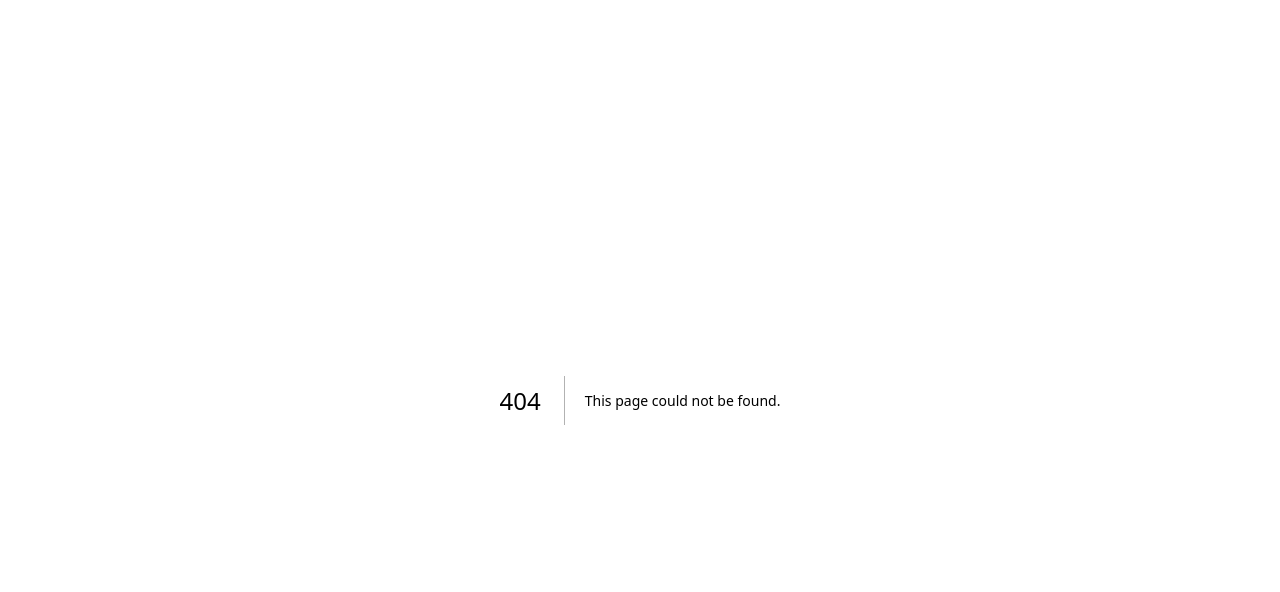
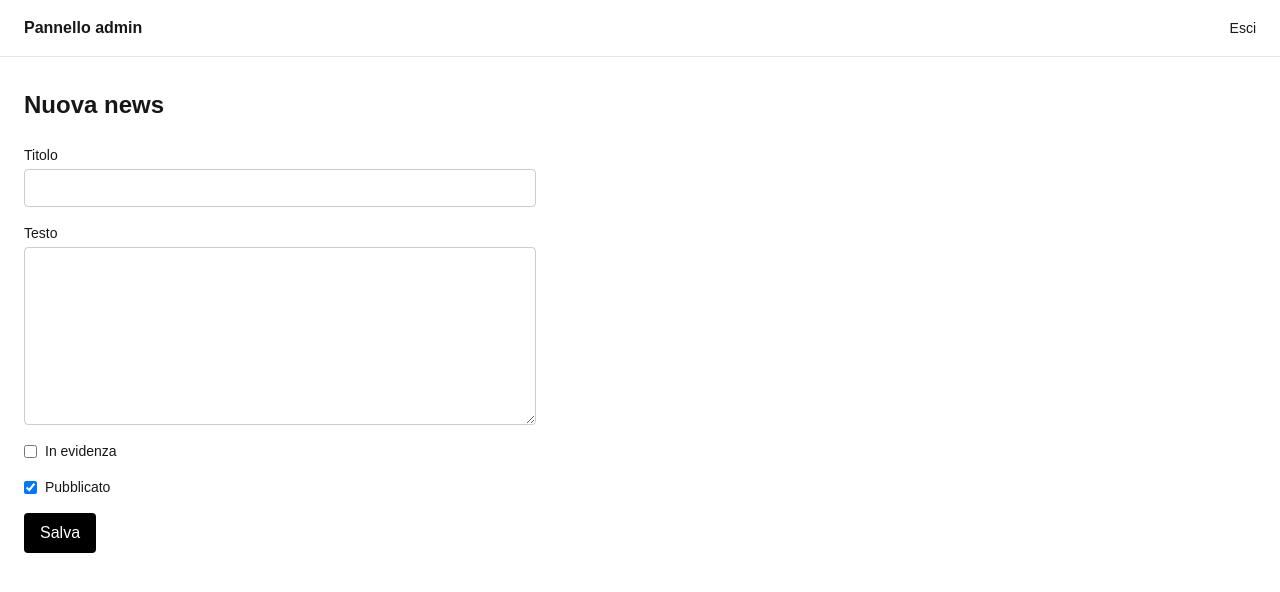
Before and after one commit to davidericca/asd-laspotornese, a Next.js app: page /admin/news/new in a window 1280 px wide. Before the commit this address had no page. Shown: the top 592 px of the page. Built offline with nearby package versions, Linux system fonts and the light colour scheme; no server answers.

Commit message:
Gestione news nel pannello admin
CRUD completo per le news (elenco, crea, modifica, elimina) e pagina
pubblica News collegata ai dati reali. Testato end-to-end.

```diff
--- /dev/null
+++ b/src/actions/news.ts
@@ -0,0 +1,48 @@
+"use server";
+
+import { revalidatePath } from "next/cache";
+import { redirect } from "next/navigation";
+import { getServerSupabase } from "@/lib/supabase/server";
+import { slugify } from "@/lib/utils";
+
+function readNewsFields(formData: FormData) {
+  const title = String(formData.get("title") ?? "").trim();
+  return {
+    title,
+    slug: slugify(title),
+    body: String(formData.get("body") ?? ""),
+    featured: formData.get("featured") === "on",
+    published: formData.get("published") === "on",
+  };
+}
+
+export async function createNews(formData: FormData) {
+  const supabase = await getServerSupabase();
+  const fields = readNewsFields(formData);
+
+  const { error } = await supabase.from("news").insert(fields);
+  if (error) throw new Error(error.message);
+
+  revalidatePath("/news");
+  redirect("/admin/news");
+}
+
+export async function updateNews(id: string, formData: FormData) {
+  const supabase = await getServerSupabase();
+  const fields = readNewsFields(formData);
+
+  const { error } = await supabase.from("news").update(fields).eq("id", id);
+  if (error) throw new Error(error.message);
+
+  revalidatePath("/news");
+  redirect("/admin/news");
+}
+
+export async function deleteNews(id: string) {
+  const supabase = await getServerSupabase();
+  const { error } = await supabase.from("news").delete().eq("id", id);
+  if (error) throw new Error(error.message);
+
+  revalidatePath("/news");
+  revalidatePath("/admin/news");
+}
--- a/src/app/(site)/news/page.tsx
+++ b/src/app/(site)/news/page.tsx
@@ -1,10 +1,40 @@
 import { PageHeader } from "@/components/ui/PageHeader";
+import { getPublishedNews } from "@/lib/data/news";
+import { formatDateIt } from "@/lib/utils";
 
-export default function NewsPage() {
+export const revalidate = 60;
+
+export default async function NewsPage() {
+  const news = await getPublishedNews();
+
   return (
-    <PageHeader
-      title="News"
-      description="Comunicazioni dell'associazione. [PLACEHOLDER: elenco news dal database]"
-    />
+    <>
+      <PageHeader title="News" description="Comunicazioni dell'associazione." />
+      <div className="mx-auto max-w-5xl px-6 pb-16">
+        <ul className="flex flex-col divide-y divide-black/10 dark:divide-white/10">
+          {news.map((item) => (
+            <li key={item.id} className="py-4">
+              <p className="font-medium">
+                {item.title}
+                {item.featured && (
+                  <span className="ml-2 text-xs text-black/40 dark:text-white/40">
+                    In evidenza
+                  </span>
+                )}
+              </p>
+              <p className="text-sm text-black/60 dark:text-white/60">
+                {formatDateIt(item.created_at)}
+              </p>
+              <p className="mt-2 text-sm">{item.body}</p>
+            </li>
+          ))}
+          {news.length === 0 && (
+            <li className="py-4 text-black/60 dark:text-white/60">
+              Nessuna comunicazione al momento.
+            </li>
+          )}
+        </ul>
+      </div>
+    </>
   );
 }
--- /dev/null
+++ b/src/app/admin/(protected)/news/[id]/page.tsx
@@ -0,0 +1,19 @@
+import { NewsForm } from "@/components/admin/forms/NewsForm";
+import { getAdminNewsById } from "@/lib/data/news";
+import { updateNews } from "@/actions/news";
+
+export default async function EditNewsPage({
+  params,
+}: PageProps<"/admin/news/[id]">) {
+  const { id } = await params;
+  const item = await getAdminNewsById(id);
+
+  return (
+    <div>
+      <h1 className="text-2xl font-bold">Modifica news</h1>
+      <div className="mt-6">
+        <NewsForm action={updateNews.bind(null, id)} defaultValues={item} />
+      </div>
+    </div>
+  );
+}
--- /dev/null
+++ b/src/app/admin/(protected)/news/new/page.tsx
@@ -0,0 +1,13 @@
+import { NewsForm } from "@/components/admin/forms/NewsForm";
+import { createNews } from "@/actions/news";
+
+export default function NewNewsPage() {
+  return (
+    <div>
+      <h1 className="text-2xl font-bold">Nuova news</h1>
+      <div className="mt-6">
+        <NewsForm action={createNews} />
+      </div>
+    </div>
+  );
+}
--- /dev/null
+++ b/src/app/admin/(protected)/news/page.tsx
@@ -0,0 +1,59 @@
+import Link from "next/link";
+import { getAdminNews } from "@/lib/data/news";
+import { deleteNews } from "@/actions/news";
+
+export default async function AdminNewsPage() {
+  const news = await getAdminNews();
+
+  return (
+    <div>
+      <div className="flex items-center justify-between">
+        <h1 className="text-2xl font-bold">News</h1>
+        <Link
+          href="/admin/news/new"
+          className="rounded bg-black px-4 py-2 text-sm text-white dark:bg-white dark:text-black"
+        >
+          Nuova news
+        </Link>
+      </div>
+
+      <ul className="mt-6 divide-y divide-black/10 dark:divide-white/10">
+        {news.map((item) => (
+          <li key={item.id} className="flex items-center justify-between py-3">
+            <div>
+              <p className="font-medium">
+                {item.title}{" "}
+                {!item.published && (
+                  <span className="text-xs text-black/40 dark:text-white/40">
+                    (bozza)
+                  </span>
+                )}
+                {item.featured && (
+                  <span className="text-xs text-black/40 dark:text-white/40">
+                    {" "}
+                    &middot; in evidenza
+                  </span>
+                )}
+              </p>
+            </div>
+            <div className="flex items-center gap-4 text-sm">
+              <Link href={`/admin/news/${item.id}`} className="hover:underline">
+                Modifica
+              </Link>
+              <form action={deleteNews.bind(null, item.id)}>
+                <button type="submit" className="text-red-600 hover:underline dark:text-red-400">
+                  Elimina
+                </button>
+              </form>
+            </div>
+          </li>
+        ))}
+        {news.length === 0 && (
+          <li className="py-3 text-black/60 dark:text-white/60">
+            Nessuna news creata.
+          </li>
+        )}
+      </ul>
+    </div>
+  );
+}
--- a/src/app/admin/(protected)/page.tsx
+++ b/src/app/admin/(protected)/page.tsx
@@ -10,6 +10,11 @@ export default function AdminDashboardPage() {
             Gestisci eventi
           </Link>
         </li>
+        <li>
+          <Link href="/admin/news" className="hover:underline">
+            Gestisci news
+          </Link>
+        </li>
       </ul>
     </div>
   );
--- /dev/null
+++ b/src/components/admin/forms/NewsForm.tsx
@@ -0,0 +1,56 @@
+import type { NewsRow } from "@/lib/data/news";
+
+export function NewsForm({
+  action,
+  defaultValues,
+}: {
+  action: (formData: FormData) => void;
+  defaultValues?: NewsRow;
+}) {
+  return (
+    <form action={action} className="flex max-w-lg flex-col gap-4">
+      <label className="flex flex-col gap-1 text-sm">
+        Titolo
+        <input
+          type="text"
+          name="title"
+          required
+          defaultValue={defaultValues?.title}
+          className="rounded border border-black/20 bg-transparent px-3 py-2 dark:border-white/20"
+        />
+      </label>
+      <label className="flex flex-col gap-1 text-sm">
+        Testo
+        <textarea
+          name="body"
+          rows={8}
+          required
+          defaultValue={defaultValues?.body}
+          className="rounded border border-black/20 bg-transparent px-3 py-2 dark:border-white/20"
+        />
+      </label>
+      <label className="flex items-center gap-2 text-sm">
+        <input
+          type="checkbox"
+          name="featured"
+          defaultChecked={defaultValues?.featured ?? false}
+        />
+        In evidenza
+      </label>
+      <label className="flex items-center gap-2 text-sm">
+        <input
+          type="checkbox"
+          name="published"
+          defaultChecked={defaultValues?.published ?? true}
+        />
+        Pubblicato
+      </label>
+      <button
+        type="submit"
+        className="self-start rounded bg-black px-4 py-2 text-white dark:bg-white dark:text-black"
+      >
+        Salva
+      </button>
+    </form>
+  );
+}
--- /dev/null
+++ b/src/lib/data/news.ts
@@ -0,0 +1,47 @@
+import { supabasePublic } from "@/lib/supabase/public";
+import { getServerSupabase } from "@/lib/supabase/server";
+
+export type NewsRow = {
+  id: string;
+  title: string;
+  slug: string;
+  body: string;
+  cover_image_url: string | null;
+  featured: boolean;
+  published: boolean;
+  created_at: string;
+};
+
+export async function getPublishedNews() {
+  const { data, error } = await supabasePublic
+    .from("news")
+    .select("*")
+    .eq("published", true)
+    .order("created_at", { ascending: false });
+
+  if (error) throw error;
+  return data as NewsRow[];
+}
+
+export async function getAdminNews() {
+  const supabase = await getServerSupabase();
+  const { data, error } = await supabase
+    .from("news")
+    .select("*")
+    .order("created_at", { ascending: false });
+
+  if (error) throw error;
+  return data as NewsRow[];
+}
+
+export async function getAdminNewsById(id: string) {
+  const supabase = await getServerSupabase();
+  const { data, error } = await supabase
+    .from("news")
+    .select("*")
+    .eq("id", id)
+    .single();
+
+  if (error) throw error;
+  return data as NewsRow;
+}
```
